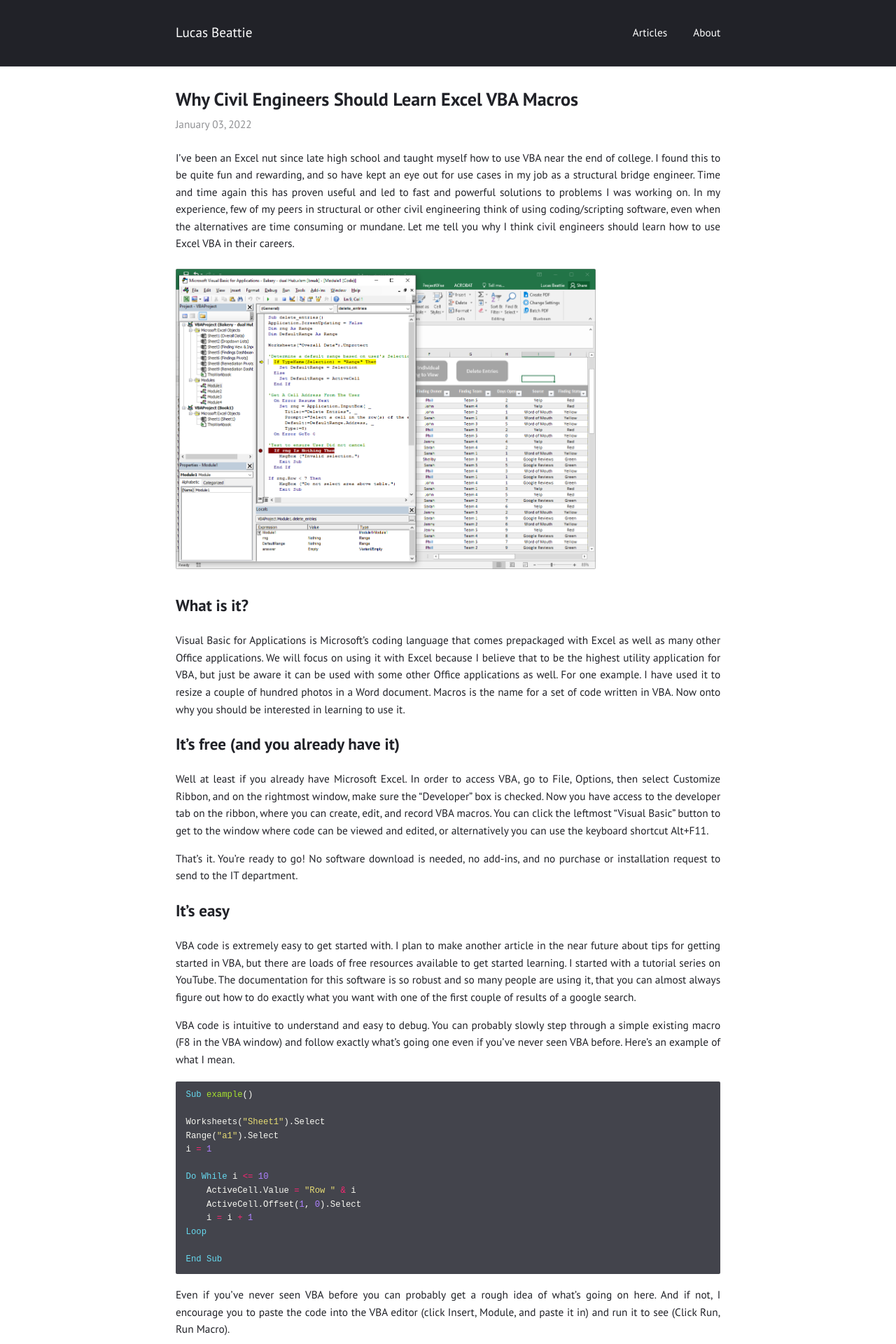
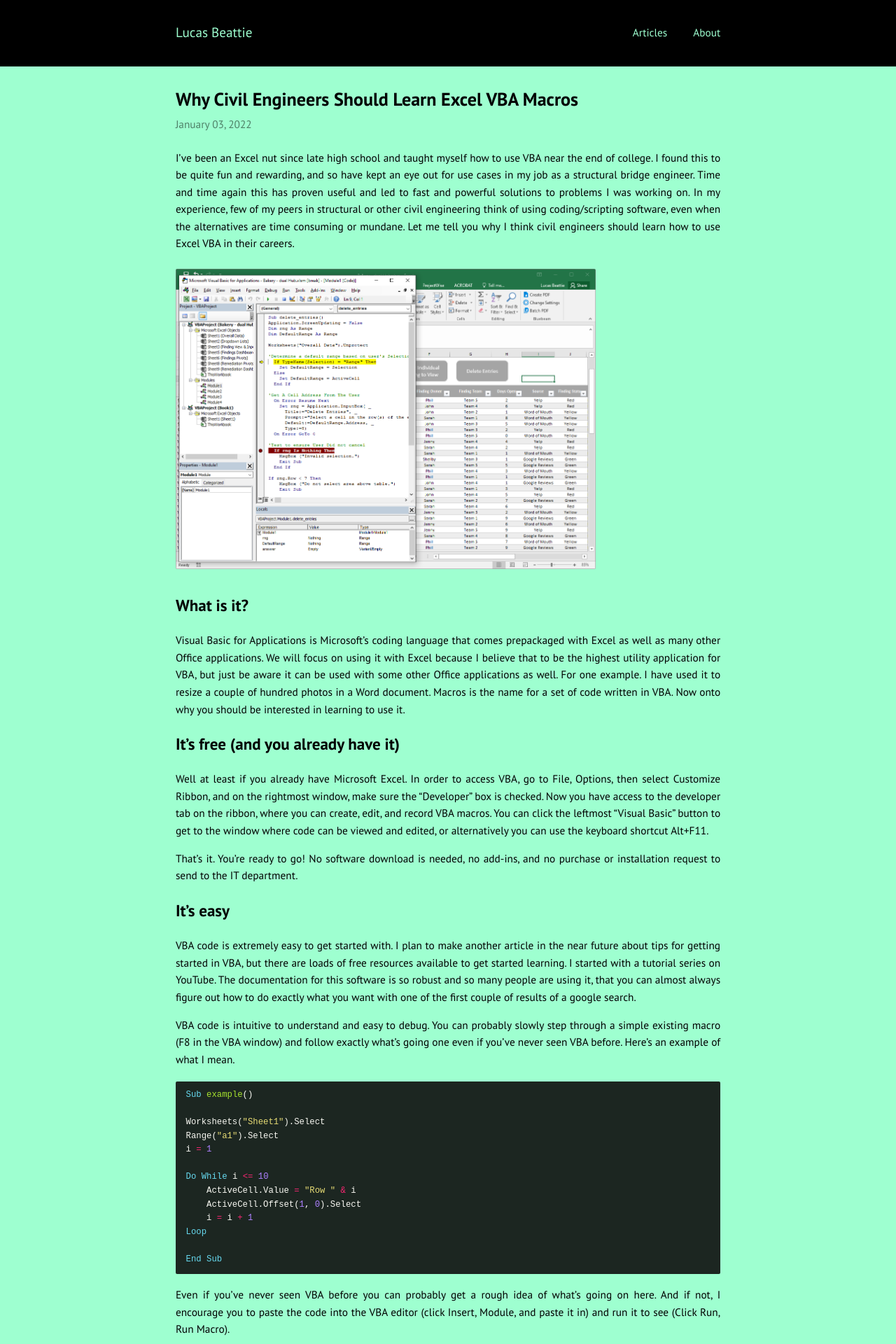
Before and after one commit to labeattie/lucasbeattiedotcom, a Jekyll site: the page built from _posts/2022-01-03-why-civil-engineers-vba.md, in a window 1280 px wide. Shown: the top 1920 px of the page at 70% size. Built offline with Jekyll 4.4.1, drawn with Linux system fonts in a browser that asks for light colours.

Commit message:
color test

```diff
--- a/_sass/index.sass
+++ b/_sass/index.sass
@@ -4,8 +4,8 @@ $font-family: "PT Sans", -apple-system, "Helvetica Neue", "Segoe UI", "Roboto",
 $heading-weight: 600 !default
 $line-height: 1.6 !default
 $link-color: #68f !default
-$dark: #212228 !default
-$light: #ffffff !default
+$dark: #000000 !default
+$light: #9effd0 !default
 
 @function reduce ($percent)
   @return rgba(mix($dark, $light), $percent / 100)
```
